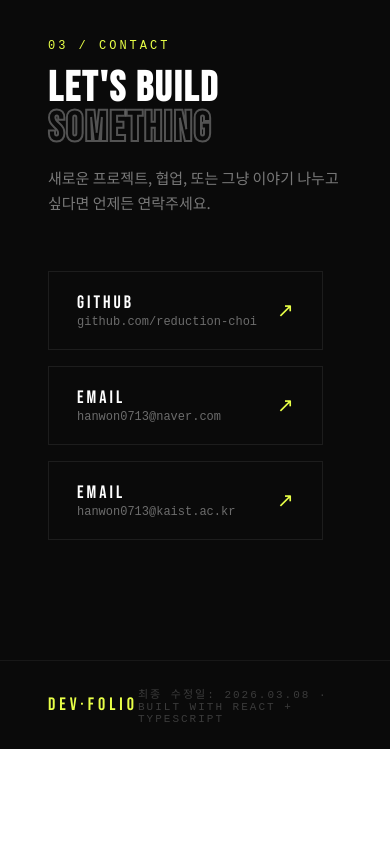
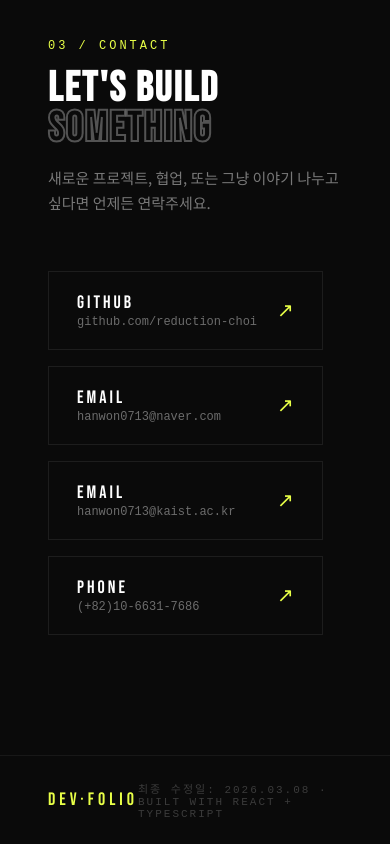
Before and after one commit to reduction-choi/MyPage_FrontEnd, a React (Create React App) app: page / in a window 390 px wide. Shown: the part 5279-6123 px from the top of the page. Before the commit the page ends 6028 px from the top, so only its background shows below. Built offline with nearby package versions, Linux system fonts and the light colour scheme.

Commit message:
phone number

```diff
--- a/src/Portfolio.tsx
+++ b/src/Portfolio.tsx
@@ -506,7 +506,7 @@ function ContactSection() {
           </p>
         </div>
         <div style={{ display: "flex", flexDirection: "column", gap: 16 }}>
-          {[["GitHub", "github.com/reduction-choi", "https://github.com/reduction-choi"], ["Email", "hanwon0713@naver.com", "mailto:hanwon0713@naver.com"], ["Email", "hanwon0713@kaist.ac.kr", "mailto:hanwon0713@kaist.ac.kr"]].map(([platform, handle, href]) => (
+          {[["GitHub", "github.com/reduction-choi", "https://github.com/reduction-choi"], ["Email", "hanwon0713@naver.com", "mailto:hanwon0713@naver.com"], ["Email", "hanwon0713@kaist.ac.kr", "mailto:hanwon0713@kaist.ac.kr"], ["Phone", "(+82)10-6631-7686", "tel:(+82)10-6631-7686"]].map(([platform, handle, href]) => (
             <a key={platform} href={href} target="_blank" rel="noreferrer" style={{
               display: "flex", alignItems: "center", gap: 20, padding: "20px 28px",
               border: "1px solid rgba(255,255,255,0.08)", textDecoration: "none", transition: "all .25s",
```
Also changed, not shown: 7 other files (tests, documents, lock files or other folders).
